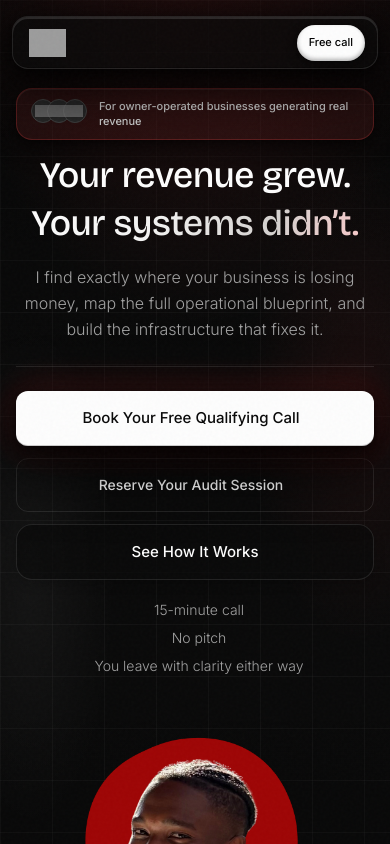
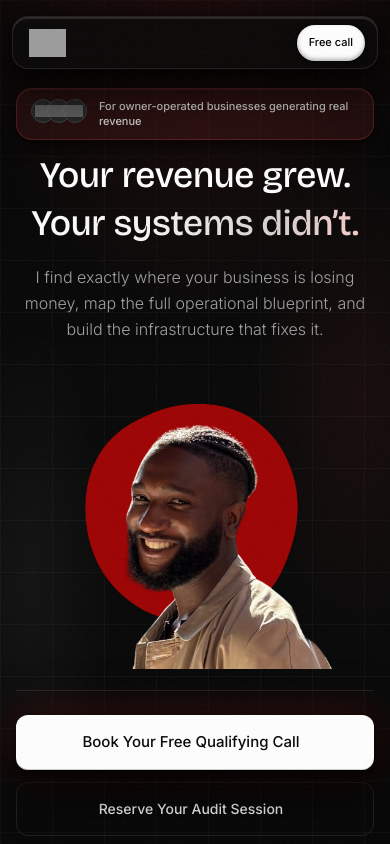
Before and after one commit to TheMarshall7/Brian-Marshall, a React (Vite) app: page / in a window 390 px wide. Shown: the top 844 px of the page. Built offline with nearby package versions, Linux system fonts and the light colour scheme; no server answers; grey boxes are pictures that could not be loaded; some icons are missing.

Commit message:
Reorder mobile hero so photo sits between subtext and CTAs.
Swap grid order on small screens while keeping the desktop two-column layout unchanged.

```diff
--- a/src/pages/Home.tsx
+++ b/src/pages/Home.tsx
@@ -97,7 +97,7 @@ export default function Home() {
               </div>
             </div>
 
-            <div className="order-3 flex w-full flex-col items-center md:order-none md:col-span-6 md:items-end md:justify-center lg:col-span-7">
+            <div className="order-2 flex w-full flex-col items-center md:order-none md:col-span-6 md:items-end md:justify-center lg:col-span-7">
               <div className="w-full max-w-md animate-on-scroll sm:max-w-xl md:mx-0 md:ml-auto md:max-w-full">
                 <img
                   src={encodeURI('/Brian Marshall Photo(transparent).png')}
@@ -111,7 +111,7 @@ export default function Home() {
               </div>
             </div>
 
-            <div className="order-2 flex w-full flex-col items-center gap-5 border-t border-white/10 pt-6 md:order-none md:col-span-12 md:flex-row md:items-center md:justify-between md:gap-10 md:border-white/10 md:pl-6 md:pt-8 lg:pl-10 lg:pt-10 xl:pl-14">
+            <div className="order-3 flex w-full flex-col items-center gap-5 border-t border-white/10 pt-6 md:order-none md:col-span-12 md:flex-row md:items-center md:justify-between md:gap-10 md:border-white/10 md:pl-6 md:pt-8 lg:pl-10 lg:pt-10 xl:pl-14">
               <div className="flex w-full max-w-md flex-col gap-3 animate-slide-up sm:max-w-none sm:flex-row sm:flex-wrap sm:gap-5 md:max-w-none" style={{ animationDelay: '1.2s', opacity: 0 }}>
                 <Link
                   to={STRATEGY_CALL_PATH}
```
